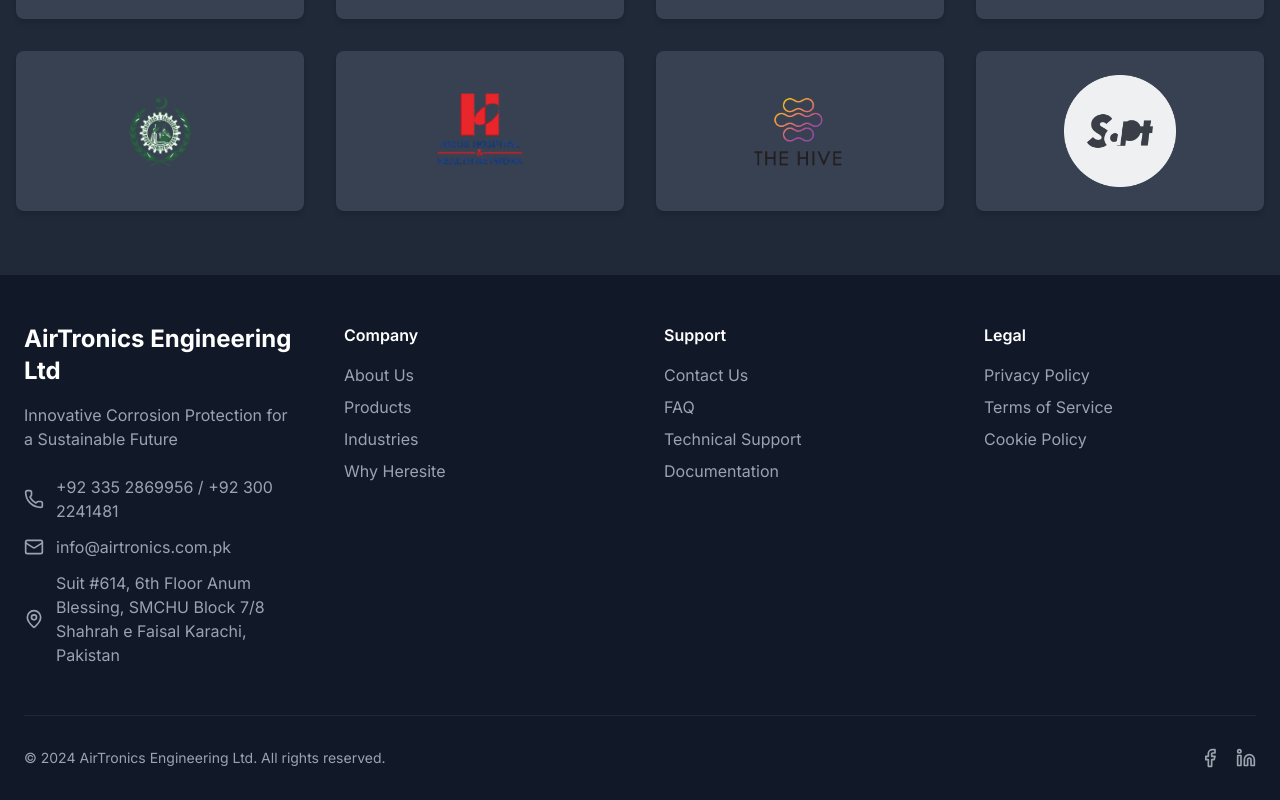
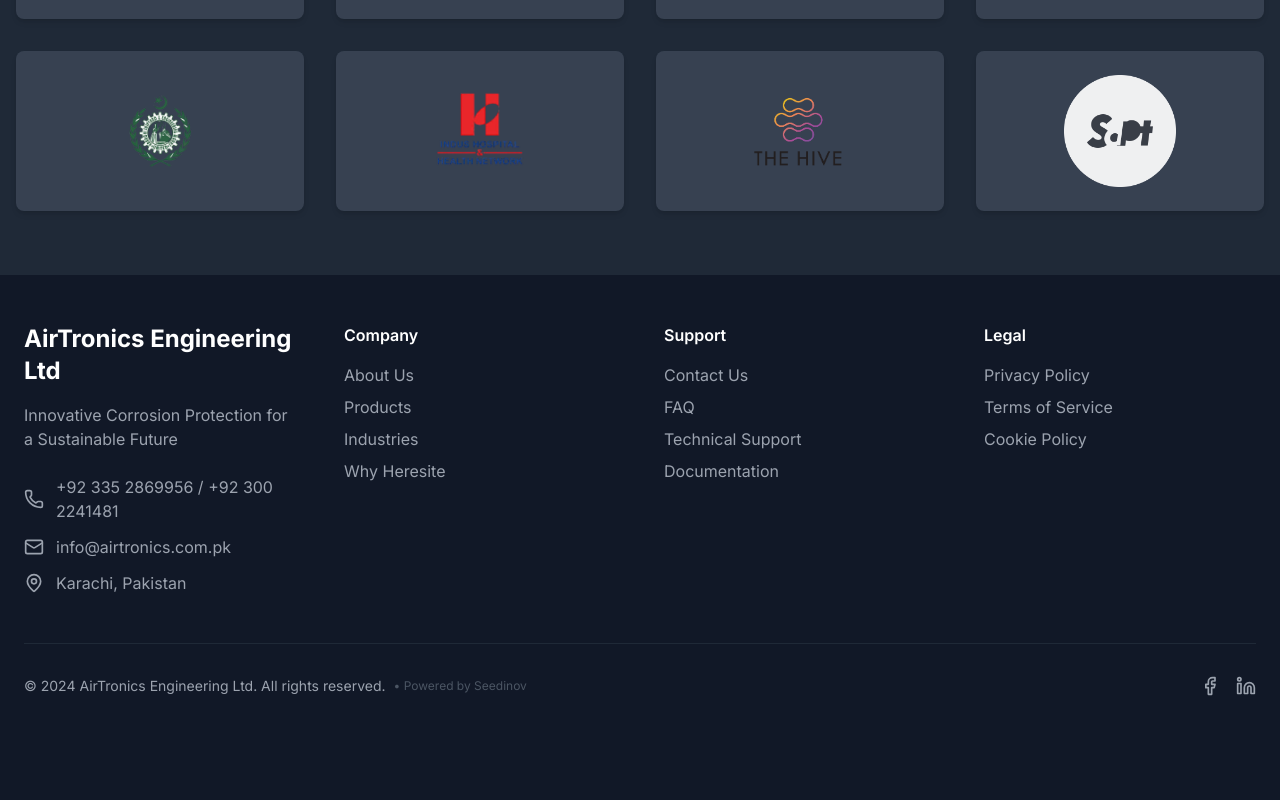
Before and after one commit to nomiscientist/airtronics, a Next.js app: page / in a window 1280 px wide. Shown: the part 1777-2577 px from the top of the page. After the commit the page ends 2505 px from the top, so only its background shows below. Built offline with nearby package versions, Linux system fonts and the light colour scheme.

Commit message:
seedinov added

```diff
--- a/components/Footer.tsx
+++ b/components/Footer.tsx
@@ -46,7 +46,7 @@
     },
     {
       icon: <MapPin className="h-5 w-5" />,
-      text: 'Suit #614, 6th Floor Anum Blessing, SMCHU Block 7/8 Shahrah e Faisal Karachi, Pakistan',
+      text: 'Karachi, Pakistan',
       href: 'https://maps.google.com',
     },
   ]
@@ -112,8 +112,19 @@
         {/* Bottom Bar */}
         <div className="pt-8 border-t border-gray-800">
           <div className="flex flex-col md:flex-row justify-between items-center space-y-4 md:space-y-0">
-            <div className="text-sm text-gray-400">
-              © {currentYear} AirTronics Engineering Ltd. All rights reserved.
+            <div className="text-sm text-gray-400 flex flex-col md:flex-row items-center space-y-2 md:space-y-0">
+              <span>© {currentYear} AirTronics Engineering Ltd. All rights reserved.</span>
+              <span className="md:ml-2 text-gray-600 text-xs">
+                • Powered by{' '}
+                <a
+                  href="https://seedinov.com"
+                  target="_blank"
+                  rel="noopener noreferrer"
+                  className="hover:text-gray-400 transition-colors duration-200"
+                >
+                  Seedinov
+                </a>
+              </span>
             </div>
 
             {/* Social Links */}
```
